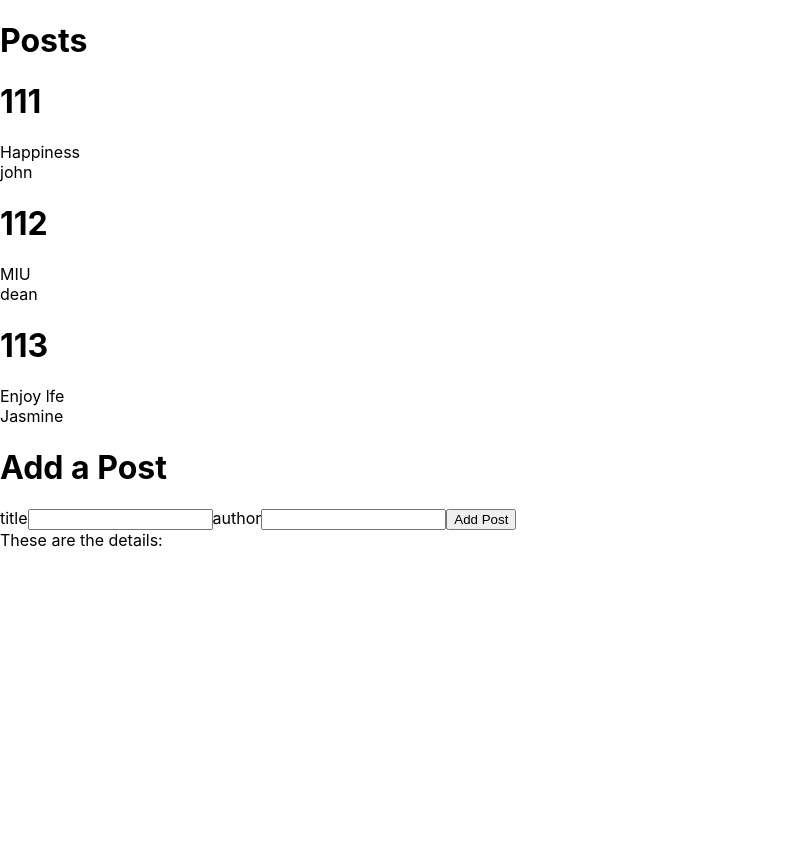
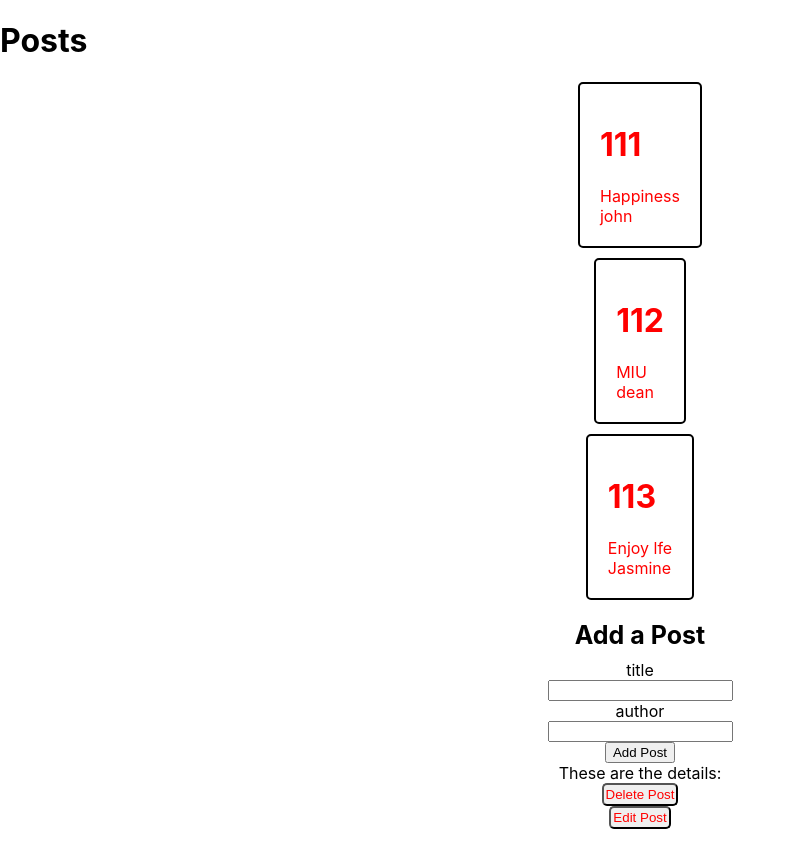
Before and after one commit to Yonatanembiza/ReactLabs, a React (Create React App) app: page / in a window 1280 px wide. Shown: the top 868 px of the page, without its empty margins (0-796 px from the left). Before the commit the page ends 800 px from the top, so only its background shows below. Built offline with nearby package versions, Linux system fonts and the light colour scheme.

Commit message:
comment all

```diff
--- a/src/App.css
+++ /dev/null
@@ -1,38 +0,0 @@
-.App {
-  text-align: center;
-}
-
-.App-logo {
-  height: 40vmin;
-  pointer-events: none;
-}
-
-@media (prefers-reduced-motion: no-preference) {
-  .App-logo {
-    animation: App-logo-spin infinite 20s linear;
-  }
-}
-
-.App-header {
-  background-color: #282c34;
-  min-height: 100vh;
-  display: flex;
-  flex-direction: column;
-  align-items: center;
-  justify-content: center;
-  font-size: calc(10px + 2vmin);
-  color: white;
-}
-
-.App-link {
-  color: #61dafb;
-}
-
-@keyframes App-logo-spin {
-  from {
-    transform: rotate(0deg);
-  }
-  to {
-    transform: rotate(360deg);
-  }
-}
--- a/src/container/Dashboard.js
+++ b/src/container/Dashboard.js
@@ -1,7 +1,6 @@
 import { useState } from "react";
 import Posts from "./Posts";
 import NewPost from "./NewPost";
-
 import React from 'react'
 import PostDetail from "./PostDetail";
 
--- a/src/container/NewPost.js
+++ b/src/container/NewPost.js
@@ -3,9 +3,19 @@ import { useState } from "react";
 const NewPost = (props) => {
 
     return (
-        <div className="Content">
+        <div className="Content" style={{
+            display: 'flex',
+            flexDirection: 'column',
+            justifyContent: 'center',
+            alignItems: 'center',
+        }}>
 
-                <h1>Add a Post</h1>
+                <h1 style={{
+                    color: 'black',
+                    cursor: 'pointer',
+                    margin: '10px',
+                    fontSize: '25px',
+                }}>Add a Post</h1>
 
                 <label>title</label>
                 <input type="text" label={'title'} name={'title'} onChange={props.onChange} value={props.title} />
--- a/src/container/Post.js
+++ b/src/container/Post.js
@@ -1,7 +1,6 @@
 const Post = (props) => {
 
     function handleClick(){
-        console.log("sdfwefwefwe");
         props.setSelectedPostState({
             id: props.id,
             title: props.title,
@@ -10,7 +9,19 @@ const Post = (props) => {
     }
 
     return (
-        <div onClick={()=>handleClick()} className="Content">
+        <div style={{
+            display: 'flex',
+            flexDirection: 'column',
+            justifyContent: 'center',
+            alignItems: 'center',
+        }} onClick={()=>handleClick()} className="Content" >
+            <div style={{
+                color: 'red',
+                padding: '20px',
+                border: '2px solid black',
+                borderRadius: '5px',
+                marginBottom:'10px',
+            }}>
             <h1> {props.id}</h1>
             <div className="Field">
                 {props.title}
@@ -18,6 +29,8 @@ const Post = (props) => {
             <div className="Field">
                 {props.author}
             </div>
+            </div>
+
         </div>
      );
 }
--- a/src/container/PostDetail.js
+++ b/src/container/PostDetail.js
@@ -2,9 +2,16 @@ import React from 'react'
 
 function PostDetail({selectedPost}) {
   return (
-    <div>
+    <div style={{
+        display: 'flex',
+        flexDirection: 'column',
+        justifyContent: 'center',
+        alignItems: 'center',
+    }}>
         These are the details: <br></br>
         {/* add styling */}
+        <button style={{'color': "red", padding:'2px', borderRadius:'5px' }}> Delete Post</button>
+        <button style={{'color': "red", padding:'2px', borderRadius:'5px' }}> Edit Post</button>
 
         <p> {selectedPost.id} </p>
         <p> {selectedPost.title} </p>
```
